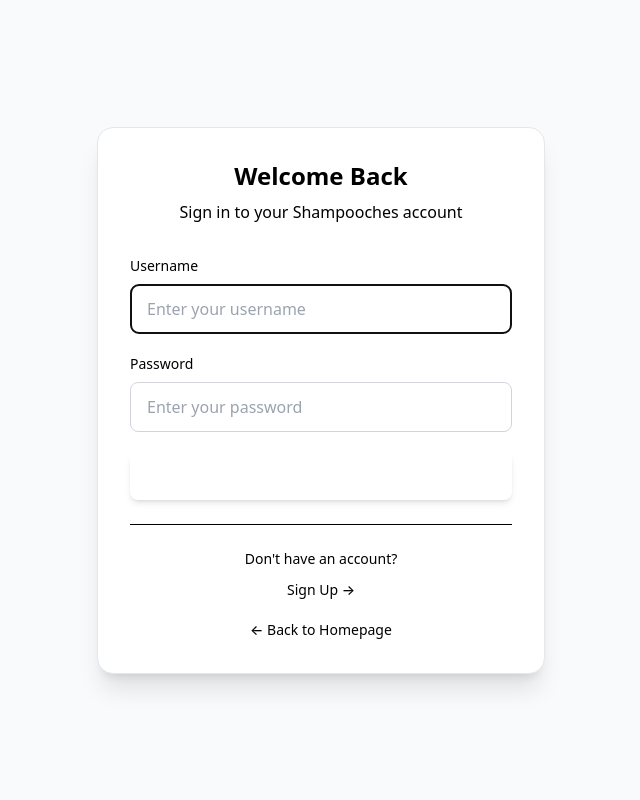
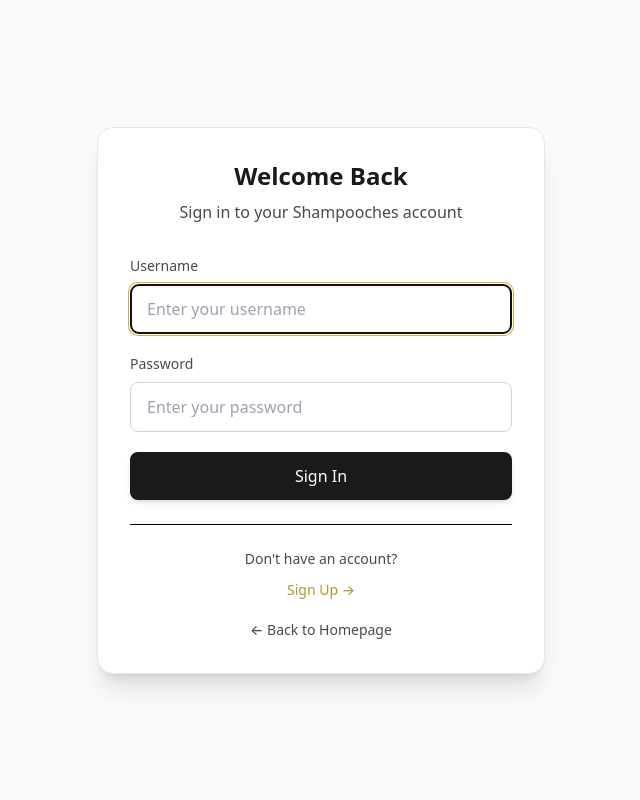
Before and after one commit to twix571/shampooches, a Django app: page /login/?next=/customer/dogs/book/1/ in a window 1280 px wide. Shown: the whole page, without its empty margins (319-959 px from the left). Run offline with Django 5.2, Linux system fonts and the light colour scheme; some libraries are stand-ins or nearby versions.

Commit message:
fix: Add gold-themed CSS variables to base template

```diff
--- a/mainapp/templates/mainapp/base.html
+++ b/mainapp/templates/mainapp/base.html
@@ -10,6 +10,16 @@
     <script src="https://cdn.tailwindcss.com"></script>
     <script defer src="https://unpkg.com/htmx.org@1.9.10"></script>
 <style>
+        :root {
+            --gold: #D4AF37;
+            --light-gold: #F4E4A6;
+            --gold-hover: #B5962C;
+            --primary-black: #1a1a1a;
+            --dark-gray: #4a4a4a;
+            --text-gray: #6b7280;
+            --primary-gray: #9ca3af;
+        }
+
         body {
             font-family: ui-sans-serif, system-ui, -apple-system, BlinkMacSystemFont, 'Segoe UI', Oxygen, Ubuntu, Cantarell, 'Helvetica Neue', sans-serif;
         }
```
